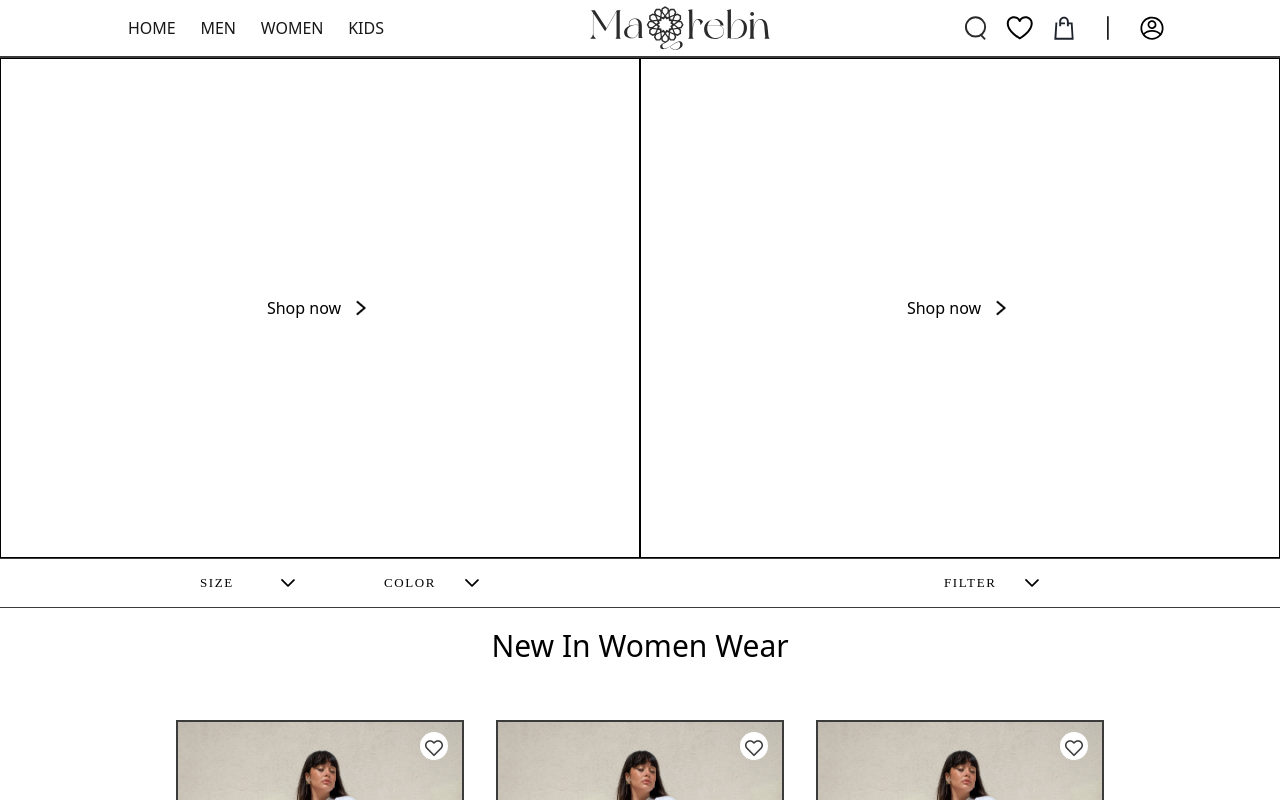
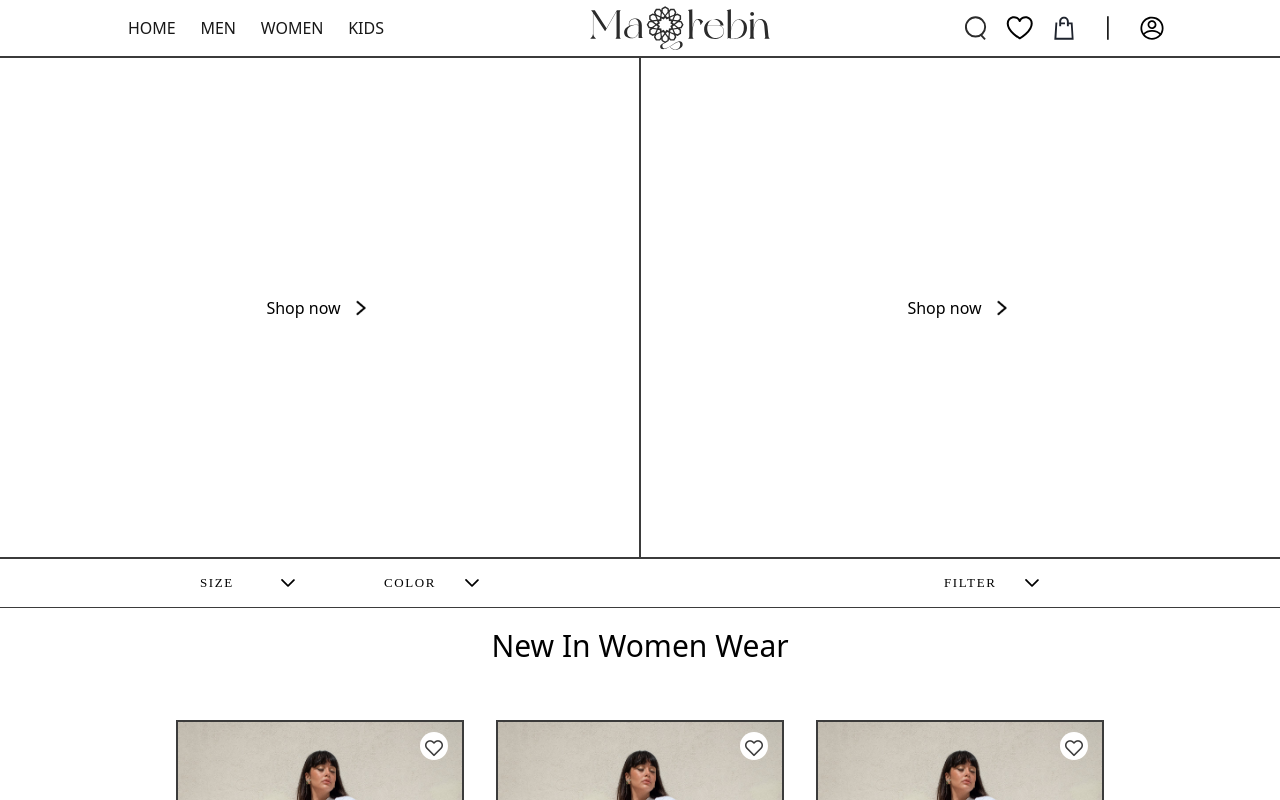
Before and after one commit to abdelhalimlakfifi/frontend_frontoffice_maghrebin, a React (Vite) app: page / in a window 1280 px wide. Shown: the top 800 px of the page. Built offline with nearby package versions, Linux system fonts and the light colour scheme.

Commit message:
update section border style

```diff
--- a/src/components/LandingComponents/SectionOne/SectionPub.jsx
+++ b/src/components/LandingComponents/SectionOne/SectionPub.jsx
@@ -5,10 +5,10 @@ const SectionPub = () => {
   return (
    <>
    <div className="flex w-full" style={{ height: "500px" }}>
-        <div className="w-1/2 border border-black flex flex-col justify-center items-center">
+        <div className="w-1/2  border-b  border-r border-blackV flex flex-col justify-center items-center">
           <BtnGlobal className="flex" content="Shop now" showIcon={true} />
         </div>
-        <div className="w-1/2 border border-black flex flex-col justify-center items-center">
+        <div className="w-1/2 border-b border-l  border-blackV flex flex-col justify-center items-center">
           <BtnGlobal className="flex" content="Shop now" showIcon={true} />
         </div>
       </div>
```
